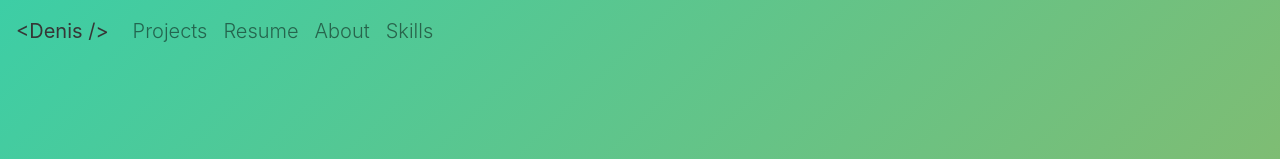
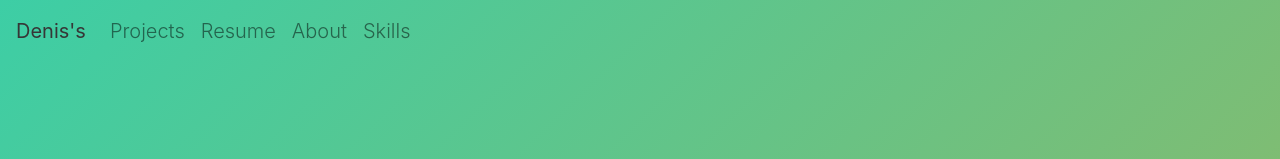
Before and after one commit to DenisYIN/home, a React (Create React App) app: page / in a window 1280 px wide. Shown: the top 159 px of the page. Built offline with nearby package versions, Linux system fonts and the light colour scheme; no server answers.

Commit message:
third commit

```diff
--- a/src/components/Navbar.jsx
+++ b/src/components/Navbar.jsx
@@ -40,7 +40,7 @@ const Navigation = React.forwardRef((props, ref) => {
       expand="lg"
     >
       <Navbar.Brand className="brand" href={process.env.PUBLIC_URL + "/#home"}>
-        {`<${mainBody.firstName} />`}
+        {`${mainBody.firstName}'s`}
       </Navbar.Brand>
       <Navbar.Toggle aria-controls="basic-navbar-nav" className="toggler" />
       <Navbar.Collapse id="basic-navbar-nav">
--- a/src/editable-stuff/config.js
+++ b/src/editable-stuff/config.js
@@ -54,7 +54,7 @@ const about = {
   imageLink: require("../editable-stuff/personal.jpg"),
   imageSize: 375,
   message:
-    "My name is Denis YIN. I’m a graduate of 2020 from University of Wollongong at Sydney with a master degree in Computer Engineering. ",
+    "My name is Denis YIN. I’m a graduate of 2020 from University of Wollongong at Sydney with a master degree in Computer Engineering.",
   resume: require("../editable-stuff/resume.pdf"),
 };
 
```
